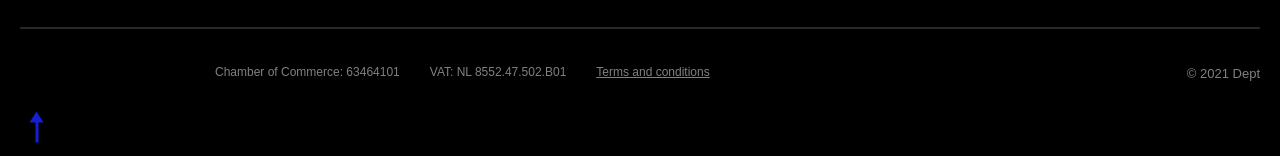
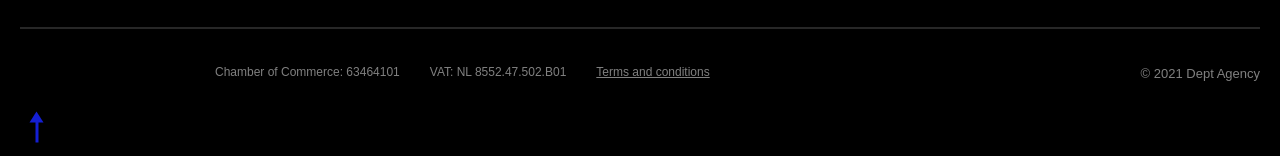
Before and after one commit to claudiolemos/dept-contest, a React (Create React App) app: page / in a window 1280 px wide. Shown: the part 905-1061 px from the top of the page. Built offline with nearby package versions, Linux system fonts and the light colour scheme.

Commit message:
Fixed DEPT info on footer

```diff
--- a/src/components/Footer/Footer.js
+++ b/src/components/Footer/Footer.js
@@ -42,7 +42,7 @@ function Footer(props) {
                         <li><p><a href="/terms">Terms and conditions</a></p></li>
                     </ul>
                     <ul className="copyright">
-                        <li><p>&copy; {(new Date().getFullYear())} Dept</p></li>
+                        <li><p>&copy; {(new Date().getFullYear())} Dept Agency</p></li>
                     </ul>
                 </div>
                 <button className="top" onClick={handleTopClick}>
```
